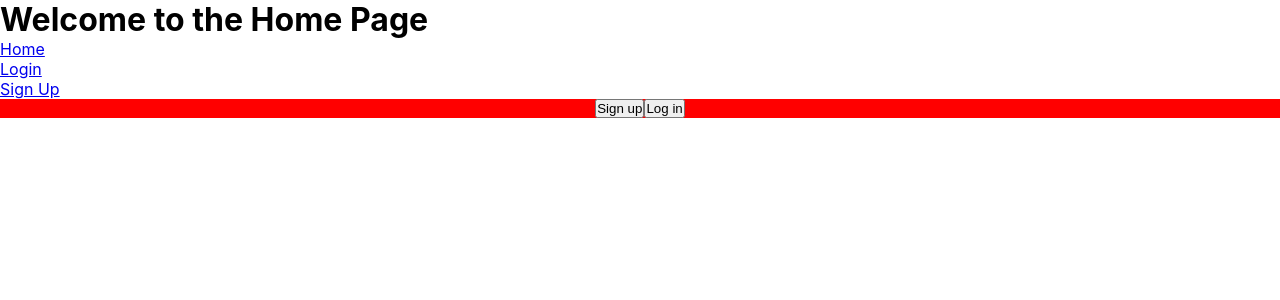
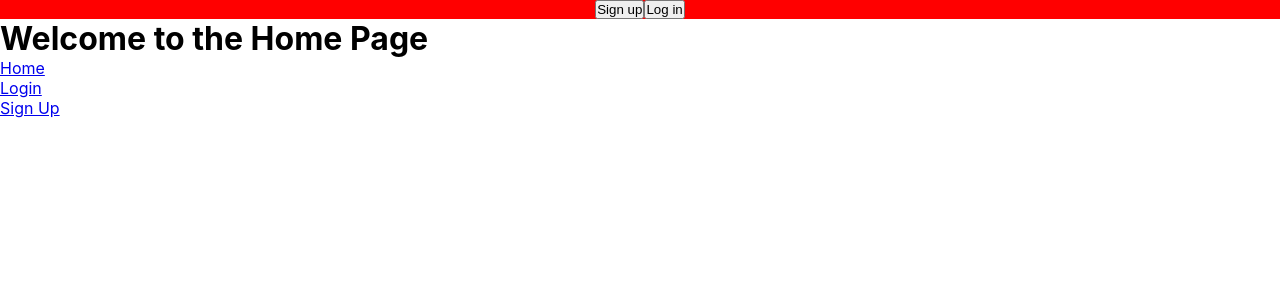
Before and after one commit to tranlac2210/COSC-4353-Project, a React (Create React App) app in the folder client/: page / in a window 1280 px wide. Shown: the top 300 px of the page. Built offline with nearby package versions, Linux system fonts and the light colour scheme.

Commit message:
Update index.js

```diff
--- a/client/src/index.js
+++ b/client/src/index.js
@@ -10,8 +10,8 @@ import './index.css';
 const root = ReactDOM.createRoot(document.getElementById('root'));
 root.render(
   <React.StrictMode>
-    <App/>
-    <WelcomeGuest/>
+  <WelcomeGuest/>
+   <App/>
   </React.StrictMode>
 );
 
```
